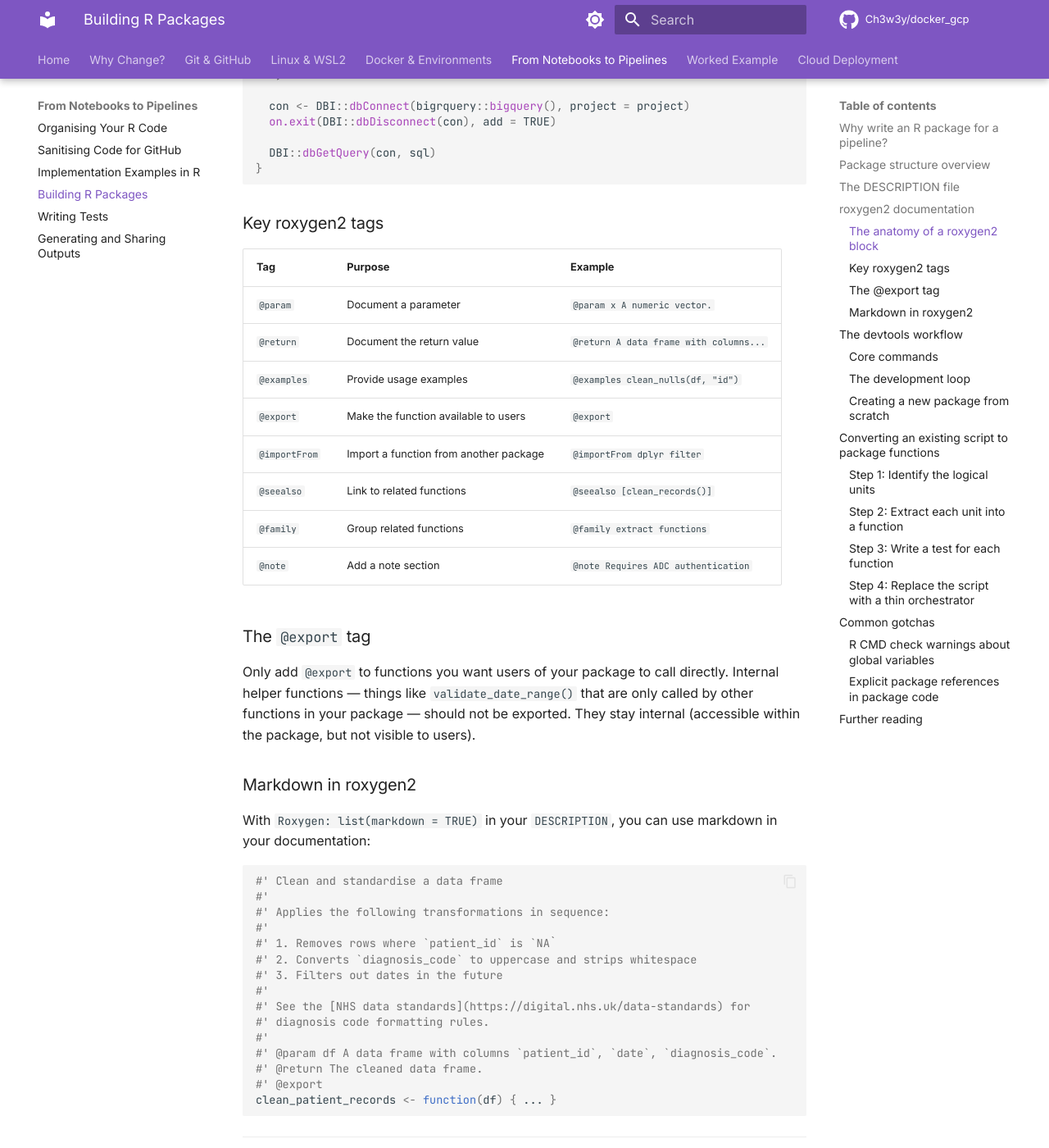
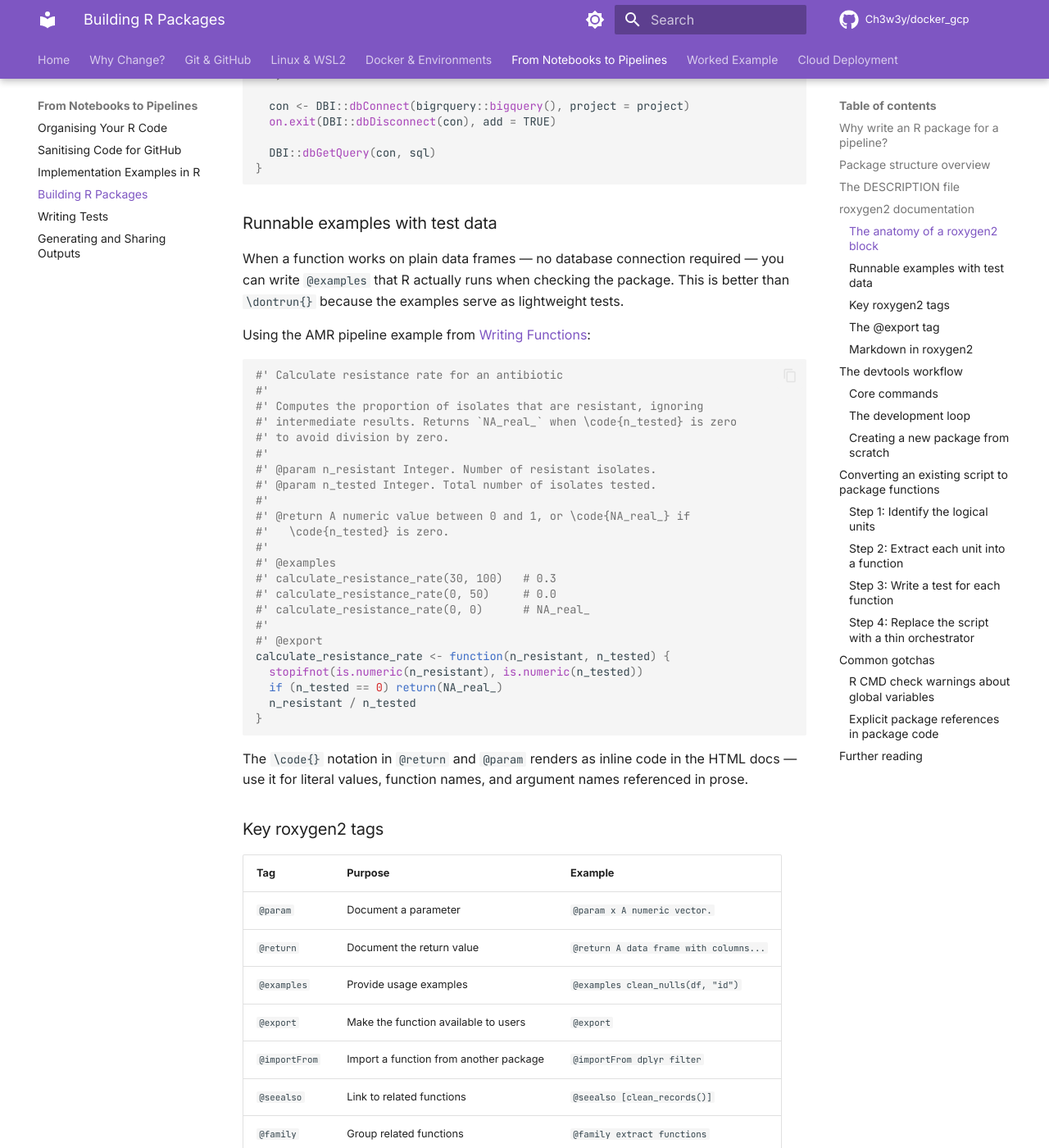
Before and after one commit to Ch3w3y/docker_gcp, an MkDocs documentation site: the page built from docs/r-packages.md, in a window 1280 px wide and 1400 px high, scrolled down 3773 px. Shown: the whole window at 82% size. Built offline with MkDocs 1.6.1 and Material for MkDocs 9.7.7, drawn with Linux system fonts in a browser that asks for light colours; comment, search, counter and statistics services are not loaded; some of the changed text lies outside the part shown.

Commit message:
docs: expand r-packages with runnable examples and use_github_actions
Co-Authored-By: Claude Sonnet 4.6 <noreply@anthropic.com>

`````diff
--- a/docs/r-packages.md
+++ b/docs/r-packages.md
@@ -160,6 +160,40 @@ fetch_patient_records <- function(project,
 }
 ```
 
+### Runnable examples with test data
+
+When a function works on plain data frames — no database connection required — you can write `@examples` that R actually runs when checking the package. This is better than `\dontrun{}` because the examples serve as lightweight tests.
+
+Using the AMR pipeline example from [Writing Functions](writing-functions.md):
+
+````r
+#' Calculate resistance rate for an antibiotic
+#'
+#' Computes the proportion of isolates that are resistant, ignoring
+#' intermediate results. Returns `NA_real_` when \code{n_tested} is zero
+#' to avoid division by zero.
+#'
+#' @param n_resistant Integer. Number of resistant isolates.
+#' @param n_tested Integer. Total number of isolates tested.
+#'
+#' @return A numeric value between 0 and 1, or \code{NA_real_} if
+#'   \code{n_tested} is zero.
+#'
+#' @examples
+#' calculate_resistance_rate(30, 100)   # 0.3
+#' calculate_resistance_rate(0, 50)     # 0.0
+#' calculate_resistance_rate(0, 0)      # NA_real_
+#'
+#' @export
+calculate_resistance_rate <- function(n_resistant, n_tested) {
+  stopifnot(is.numeric(n_resistant), is.numeric(n_tested))
+  if (n_tested == 0) return(NA_real_)
+  n_resistant / n_tested
+}
+````
+
+The `\code{}` notation in `@return` and `@param` renders as inline code in the HTML docs — use it for literal values, function names, and argument names referenced in prose.
+
 ### Key roxygen2 tags
 
 | Tag | Purpose | Example |
@@ -263,6 +297,9 @@ usethis::use_test("extract") # creates tests/testthat/test-extract.R
 # Add a package dependency
 usethis::use_package("dplyr")       # adds to Imports
 usethis::use_package("testthat", type = "Suggests")
+
+# Add GitHub Actions CI
+usethis::use_github_actions()       # creates .github/workflows/R-CMD-check.yml
 ```
 
 ---
`````
